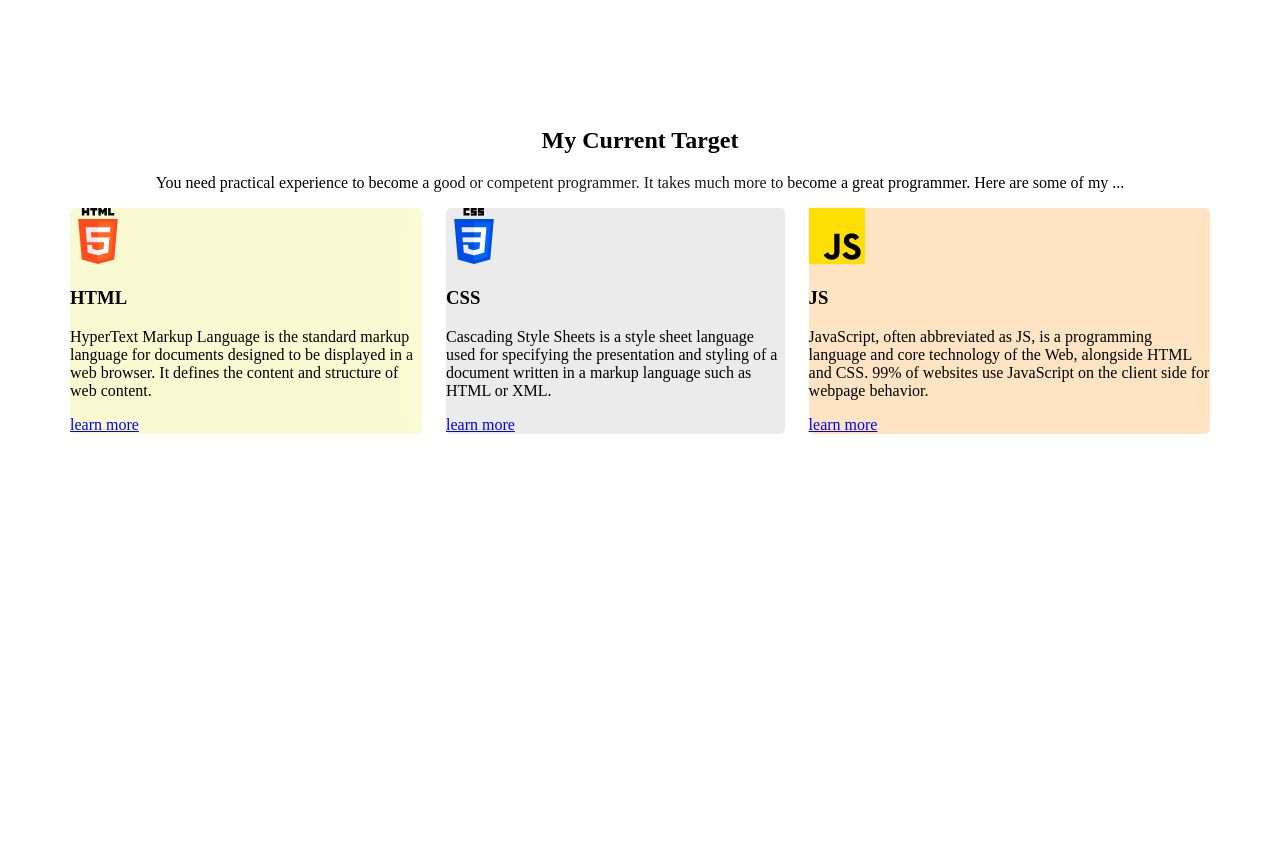
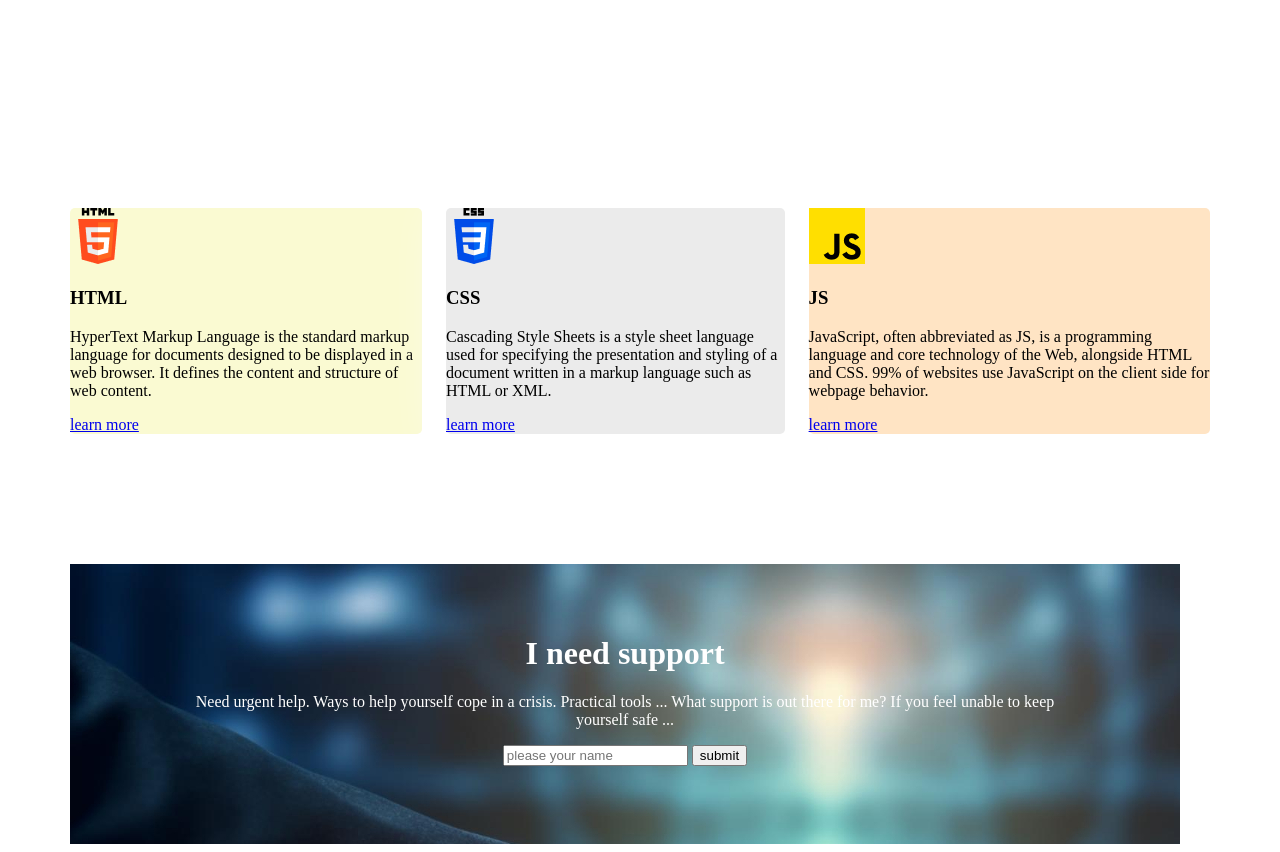
Before and after one commit to proshanto-roy/my-frist-assinment, a plain HTML site: page index.html in a window 1280 px wide. Shown: the part 2460-3312 px from the top of the page. Before the commit the page ends 2902 px from the top, so only its background shows below. Drawn offline with Linux system fonts and the light colour scheme.

Commit message:
added an index.html

```diff
--- a/index.html
+++ b/index.html
@@ -94,8 +94,19 @@
     </div>
 </div>
 </section>
-
-
+<!-- submit-box -->
+<div class="box-file">
+    <div class="one-file text-center">
+        <h1 class="box-title text-center">I need support</h1>
+        <p class="box-description">Need urgent help. Ways to help yourself cope in a crisis. Practical tools ... What support is out there for me? If you feel unable to keep yourself safe ...</p>
+        <form>
+            <div class="from">
+                <input type="text" placeholder="please your name">
+                <input type="submit" value="submit">
+            </div>
+        </form>
+    </div>
+</div>
     </main>
     <footer>
 
--- a/styles/styles.css
+++ b/styles/styles.css
@@ -1,8 +1,7 @@
 
-.azeret-mono-<font-style> {
+.azeret-mono-normal{
   font-family: "Azeret Mono", monospace;
   font-optical-sizing: auto;
-  font-weight: <100px>;
   font-style: normal;
 }
 
@@ -126,3 +125,20 @@ main{
 li{
     list-style: none;
 }
+
+.text-center{
+    text-align: center;
+    color: white;
+}
+.box-file{
+    background-image: url("../assets/handshake.jpg");
+    padding: 50px 100px;
+    margin-top: 130px;
+    height: 280px;
+    width: 1110px;
+}
+
+.from{
+    size: 500px;
+
+}
```
